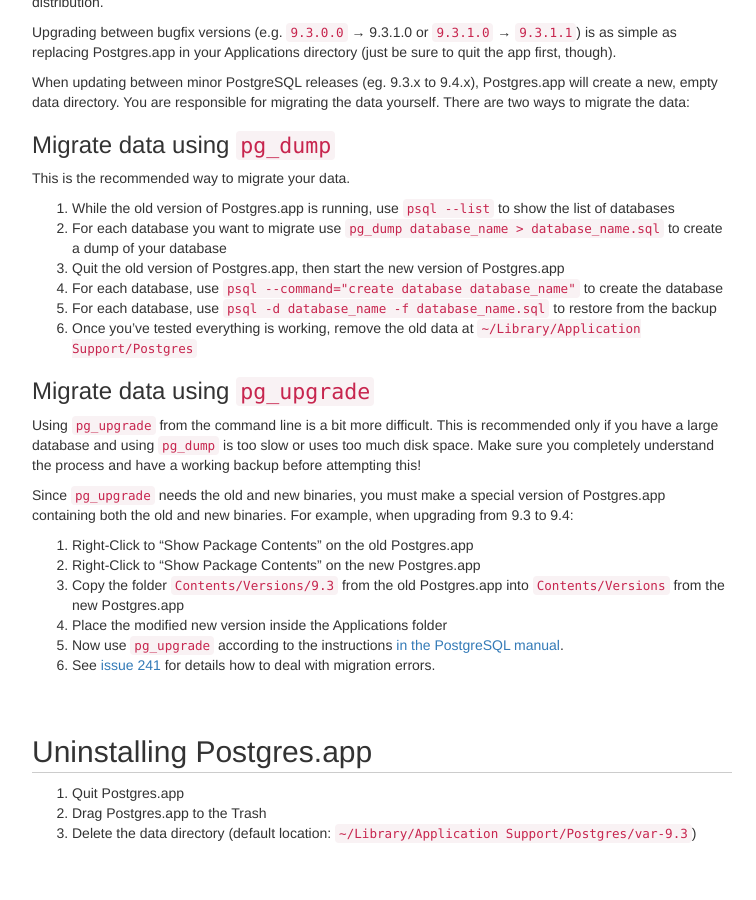
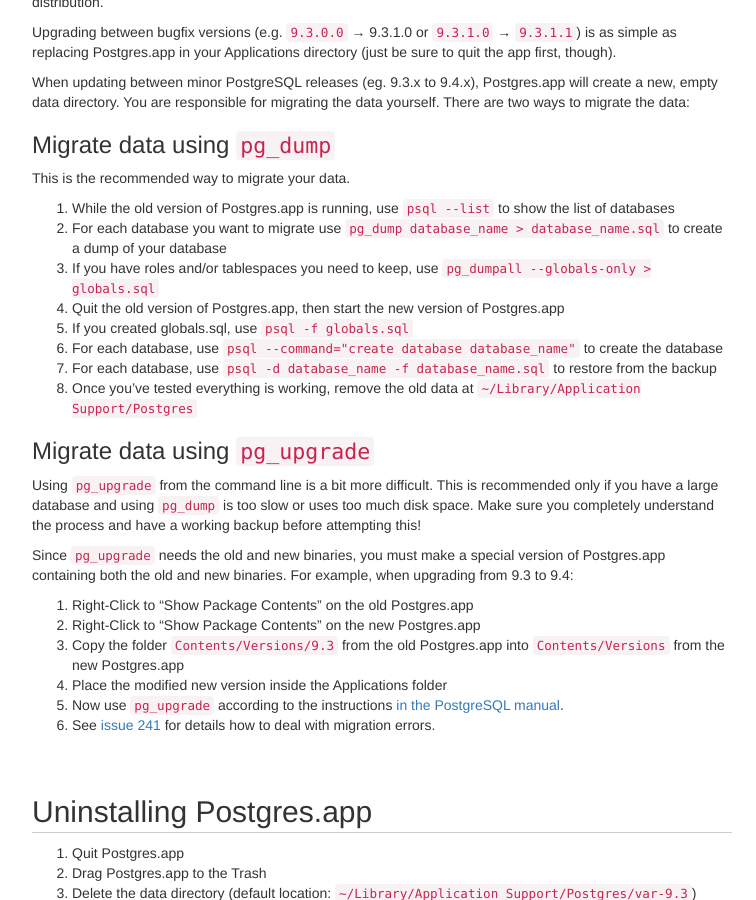
Before and after one commit to PostgresApp/PostgresApp, a Jekyll site: the page built from documentation/install.md, in a window 1280 px wide and 900 px high, scrolled down 690 px. Shown: the whole window, without its empty margins (258-1014 px from the left). Built offline with Jekyll 4.4.1, drawn with Linux system fonts in a browser that asks for light colours; nearby versions of some CDN libraries; Markdown is read by kramdown in place of the engine named in the settings.

Commit message:
Add support for migrating roles and tablespaces.

```diff
--- a/documentation/install.md
+++ b/documentation/install.md
@@ -34,7 +34,9 @@
 
 1. While the old version of Postgres.app is running, use `psql --list` to show the list of databases
 1. For each database you want to migrate use `pg_dump database_name > database_name.sql` to create a dump of your database
+1. If you have roles and/or tablespaces you need to keep, use `pg_dumpall --globals-only > globals.sql`
 1. Quit the old version of Postgres.app, then start the new version of Postgres.app
+1. If you created globals.sql, use `psql -f globals.sql`
 1. For each database, use `psql --command="create database database_name"` to create the database
 1. For each database, use `psql -d database_name -f database_name.sql` to restore from the backup
 1. Once you've tested everything is working, remove the old data at `~/Library/Application Support/Postgres`
```
